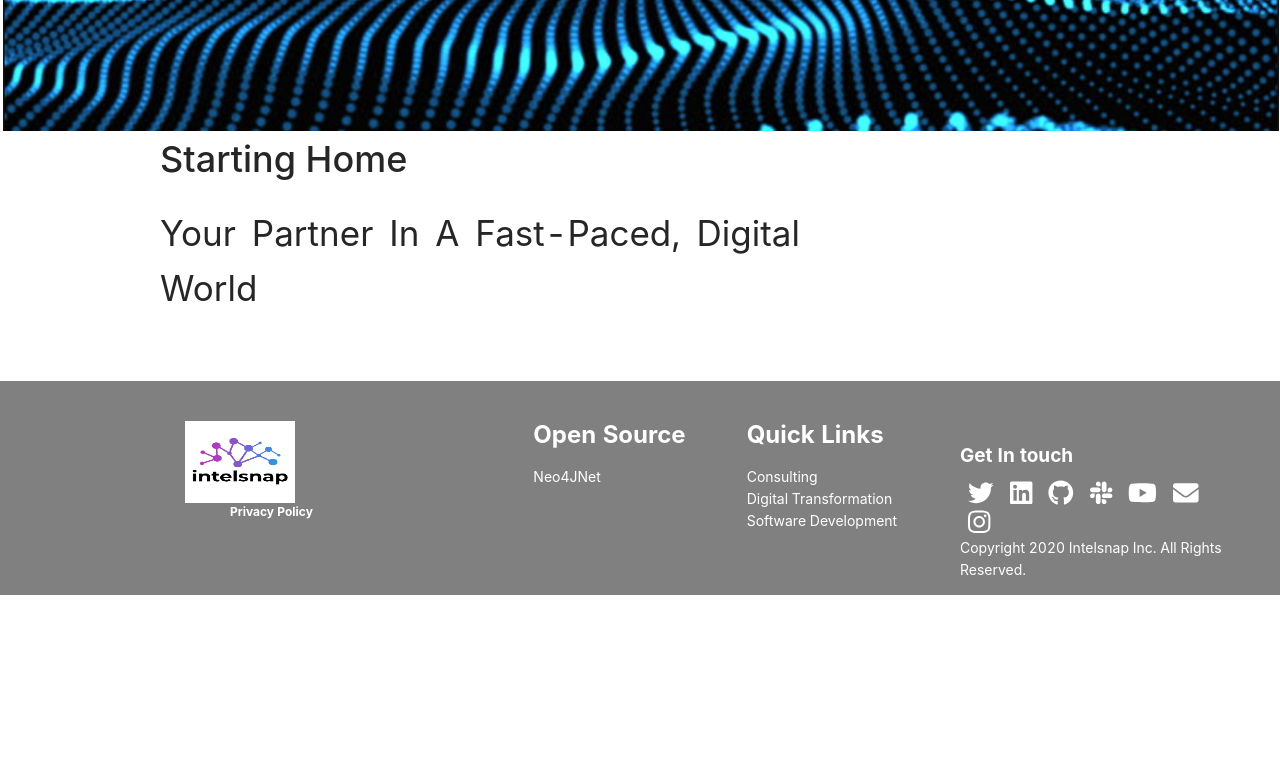
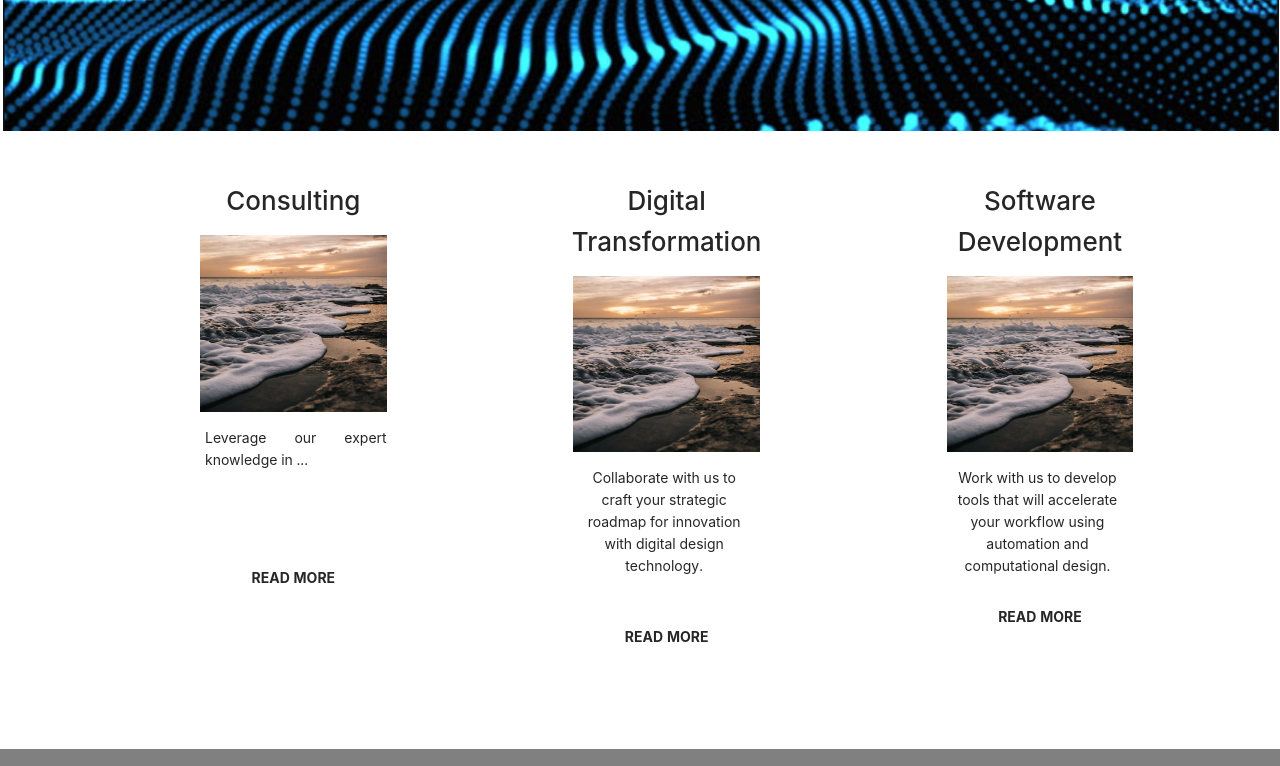
Before and after one commit to intelsnap/website, a Gatsby site: page / in a window 1280 px wide. Shown: the part 380-1146 px from the top of the page. Before the commit the page ends 975 px from the top, so only its background shows below. Built offline with nearby package versions, Linux system fonts and the light colour scheme; Gatsby itself is replaced by a stand-in of ours.

Commit message:
home in process

```diff
--- a/src/pages/index.js
+++ b/src/pages/index.js
@@ -1,7 +1,8 @@
 import React from 'react'
 import { Row, Col } from 'antd'
 import Layout from '../components/layout'
-import hom from '../images/home.png'
+import hom from '../images/homet.png'
+import img from '../images/image3.jpeg'
 
 const Home = () => (
   <Layout>
@@ -19,19 +20,146 @@ const Home = () => (
     </Row>
     <Row>
       <Col span={3}> </Col>
-      <Col span={12}>
-        <h1 style={{ fontSize: '36px' }}> Starting Home </h1>
-        <p
-          style={{
-            textAlign: 'justify',
-            paddingTop: 'none',
-            textTransform: 'capitalize',
-            fontSize: '35px',
-          }}
+      <Col span={5}>
+        <h1
+          style={{ fontSize: '26px', textAlign: 'center', marginTop: '50px' }}
         >
           {' '}
-          Your partner in a fast-paced, digital world
-        </p>
+          Consulting{' '}
+        </h1>
+        <img
+          src={img}
+          alt="Consulting"
+          width=" 70%"
+          height="30%%"
+          style={{
+            display: 'block',
+            marginLeft: 'auto',
+            marginRight: 'auto',
+          }}
+        />
+        <Row>
+          <p
+            style={{
+              textAlign: 'justify',
+              marginLeft: '45px',
+              marginRight: '40px',
+              paddingTop: '15px',
+            }}
+          >
+            {' '}
+            Leverage our expert knowledge in ...
+          </p>
+        </Row>
+        <Row style={{ marginTop: '67px' }}>
+          <p
+            style={{
+              fontWeight: 'bold',
+              display: 'block',
+              marginLeft: 'auto',
+              marginRight: 'auto',
+              paddingTop: '15px',
+            }}
+          >
+            READ MORE
+          </p>
+        </Row>
+      </Col>
+      <Col span={2}> </Col>
+      <Col span={5}>
+        <h1
+          style={{ fontSize: '26px', textAlign: 'center', marginTop: '50px' }}
+        >
+          {' '}
+          Digital Transformation{' '}
+        </h1>
+        <img
+          src={img}
+          alt="Consulting"
+          width=" 70%"
+          height="30%%"
+          style={{
+            display: 'block',
+            marginLeft: 'auto',
+            marginRight: 'auto',
+          }}
+        />
+        <Row>
+          <p
+            style={{
+              textAlign: 'center',
+              display: 'block',
+              marginLeft: '45px',
+              marginRight: '50px',
+              paddingTop: '15px',
+            }}
+          >
+            {' '}
+            Collaborate with us to craft your strategic roadmap for innovation
+            with digital design technology.
+          </p>
+        </Row>
+        <Row style={{ marginTop: '20px' }}>
+          <p
+            style={{
+              fontWeight: 'bold',
+              display: 'block',
+              marginLeft: 'auto',
+              marginRight: 'auto',
+              paddingTop: '15px',
+            }}
+          >
+            READ MORE
+          </p>
+        </Row>
+      </Col>
+      <Col span={2}> </Col>
+      <Col span={5}>
+        <h1
+          style={{ fontSize: '26px', textAlign: 'center', marginTop: '50px' }}
+        >
+          {' '}
+          Software Development{' '}
+        </h1>
+        <img
+          src={img}
+          alt="Consulting"
+          width=" 70%"
+          height="30%%"
+          style={{
+            display: 'block',
+            marginLeft: 'auto',
+            marginRight: 'auto',
+          }}
+        />
+        <Row>
+          <p
+            style={{
+              textAlign: 'center',
+              display: 'block',
+              marginLeft: '45px',
+              marginRight: '50px',
+              paddingTop: '15px',
+            }}
+          >
+            {' '}
+            Work with us to develop tools that will accelerate your workflow
+            using automation and computational design.
+          </p>
+        </Row>
+        <Row>
+          <p
+            style={{
+              fontWeight: 'bold',
+              display: 'block',
+              marginLeft: 'auto',
+              marginRight: 'auto',
+              paddingTop: '15px',
+            }}
+          >
+            READ MORE
+          </p>
+        </Row>
       </Col>
     </Row>
   </Layout>
```
Also changed, not shown: src/images/homet.png (added).
